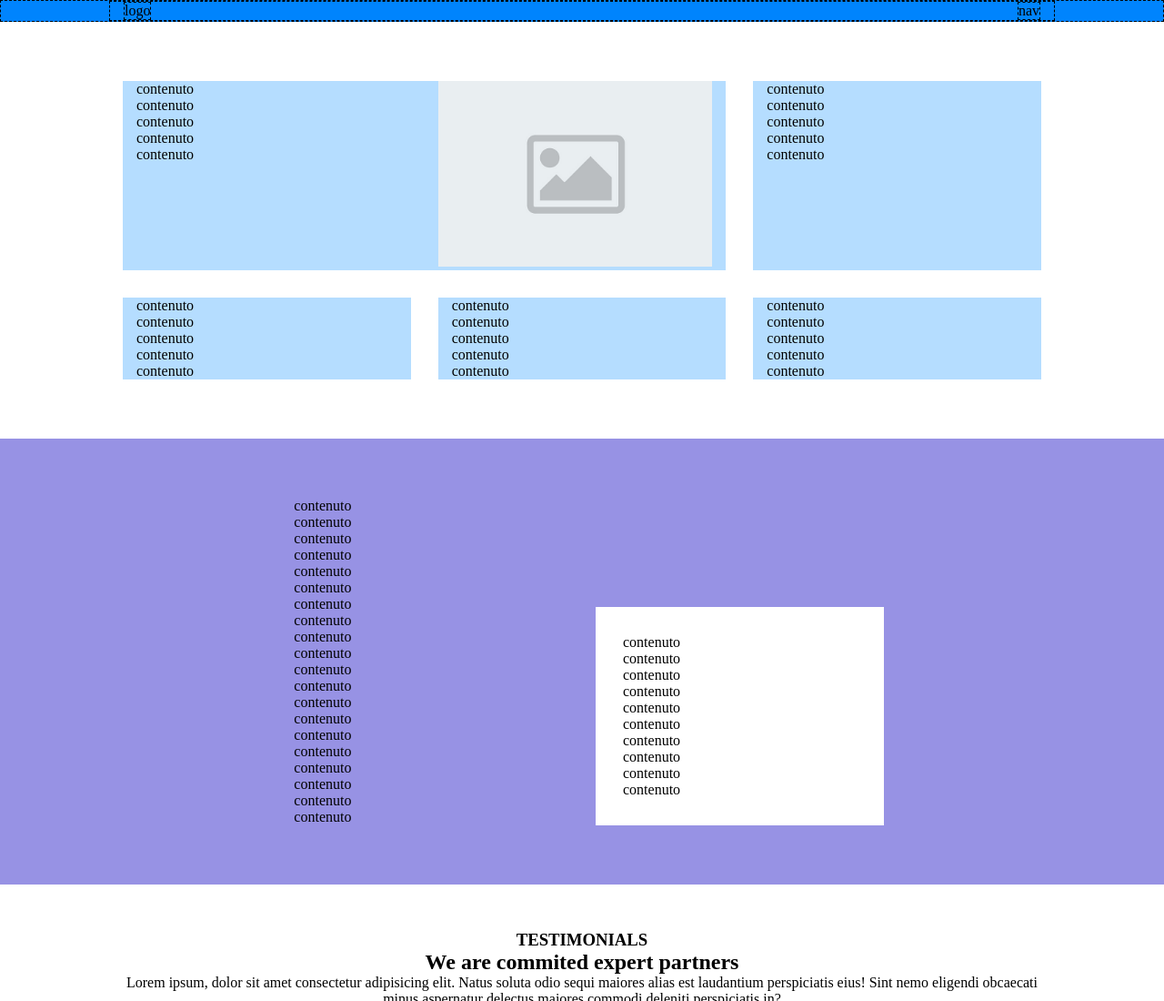
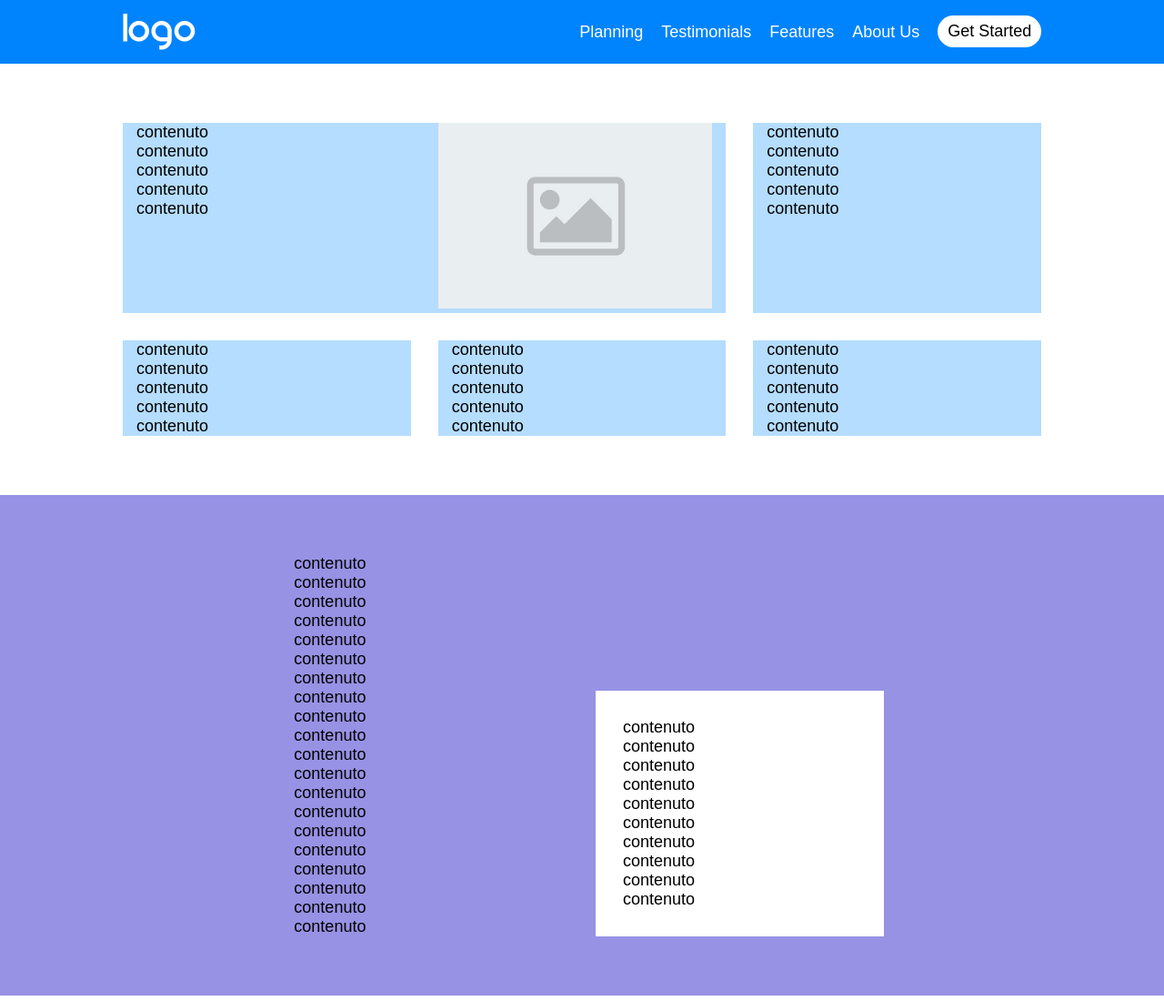
Before and after one commit to yusef02/htmlcss-responsive-layout, a plain HTML site: page index.html in a window 1280 px wide. Shown: the top 1100 px of the page at 91% size. Drawn offline with Linux system fonts and the light colour scheme.

Commit message:
feat(header): added header content

```diff
--- a/assets/css/style.css
+++ b/assets/css/style.css
@@ -17,17 +17,24 @@
   margin: 0;
   padding: 0;
   box-sizing: border-box;
+  font-family: Arial, Helvetica, sans-serif;
 }
 
 /* debug */
 
+* {
+  font-size: 18px;
+}
 .debug,
 .debug * {
-  border: 1px dashed;
+  border: 1px dashed black;
 }
 
 /* UTILITIES */
 
+.block {
+  display: block;
+}
 .w-100 {
   width: 100%;
 }
@@ -67,16 +74,41 @@
   background-color: #ffffff;
   padding: var(--m-size);
 }
+.tag--bg-white {
+  background-color: white;
+  border-radius: 20px;
+  color: black;
+  padding: 0.4rem 0.6rem;
+}
 
 /* HEADER */
 
 #header {
   background-color: var(--primary-color);
+  color: white;
+
+  position: sticky;
+  top: 0;
 }
 
 #header .container {
   display: flex;
   justify-content: space-between;
+  align-items: center;
+  padding-top: var(--base-size);
+  padding-bottom: var(--base-size);
+}
+.header__nav__tagsList {
+  list-style: none;
+  display: flex;
+  gap: var(--s-size);
+}
+.header__nav__tagsList li a {
+  text-decoration: none;
+  color: white;
+}
+.header__nav__tagsList li a.tag--bg-white {
+  color: black;
 }
 
 /* SECTION DEMO */
@@ -136,16 +168,16 @@
   display: flex;
 }
 
-/* SECTION BENEFITS */
+/* SECTION FEATURES */
 
-#sectionBenefits {
+#sectionFeatures {
   background-color: var(--secondary-color);
   padding: var(--l-size) 0;
 }
-#sectionBenefits > h2 {
+#sectionFeatures > h2 {
   text-align: center;
 }
-#sectionBenefits .container .row {
+#sectionFeatures .container .row {
   display: flex;
   flex-wrap: wrap;
 }
--- a/index.html
+++ b/index.html
@@ -11,12 +11,25 @@
     <!-- link stylesheet responsive -->
     <link rel="stylesheet" href="./assets/css/responsive.css" />
   </head>
+
   <body>
     <!-- HEADER -->
-    <header id="header" class="debug">
+    <header id="header" class="">
       <div class="container">
-        <div class="logo header__logo">logo</div>
-        <div class="nav header__nav">nav</div>
+        <div class="header__logo">
+          <img src="./assets/img/logo.png" alt="logo" class="w-100 block" />
+        </div>
+        <div class="header__nav">
+          <ul class="header__nav__tagsList">
+            <li><a href="#sectionPlanning">Planning</a></li>
+            <li><a href="#sectionTestimonials">Testimonials</a></li>
+            <li><a href="#sectionFeatures">Features</a></li>
+            <li><a href="#sectionAboutUs">About Us</a></li>
+            <li>
+              <a href="#sectionGetStarted" class="tag--bg-white">Get Started</a>
+            </li>
+          </ul>
+        </div>
       </div>
     </header>
 
@@ -174,8 +187,8 @@
         </div>
       </section>
 
-      <!-- SECTION BENEFITS -->
-      <section id="sectionBenefits">
+      <!-- SECTION Features -->
+      <section id="sectionFeatures">
         <h2>Benefits of working with us</h2>
         <div class="container">
           <div class="row">
```
